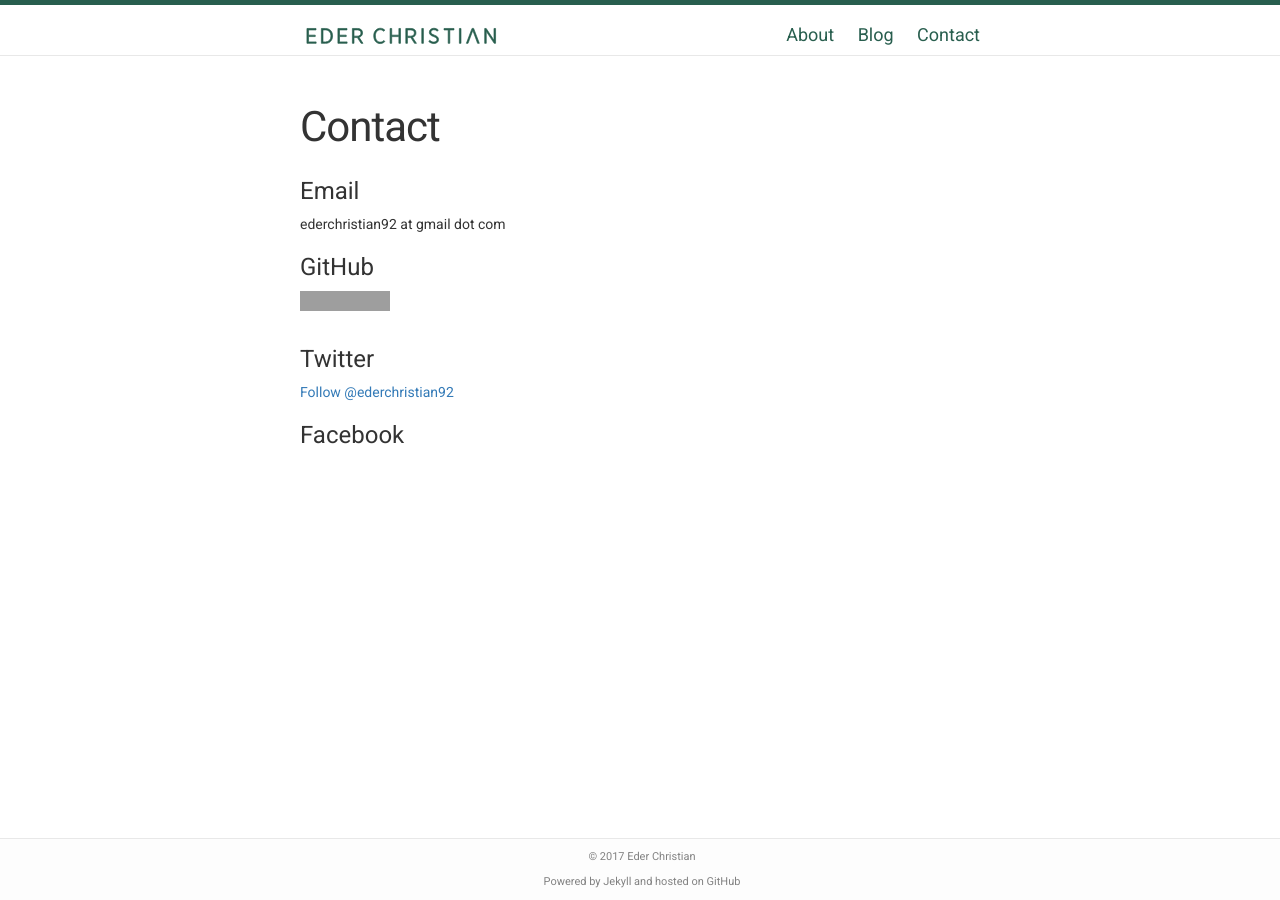
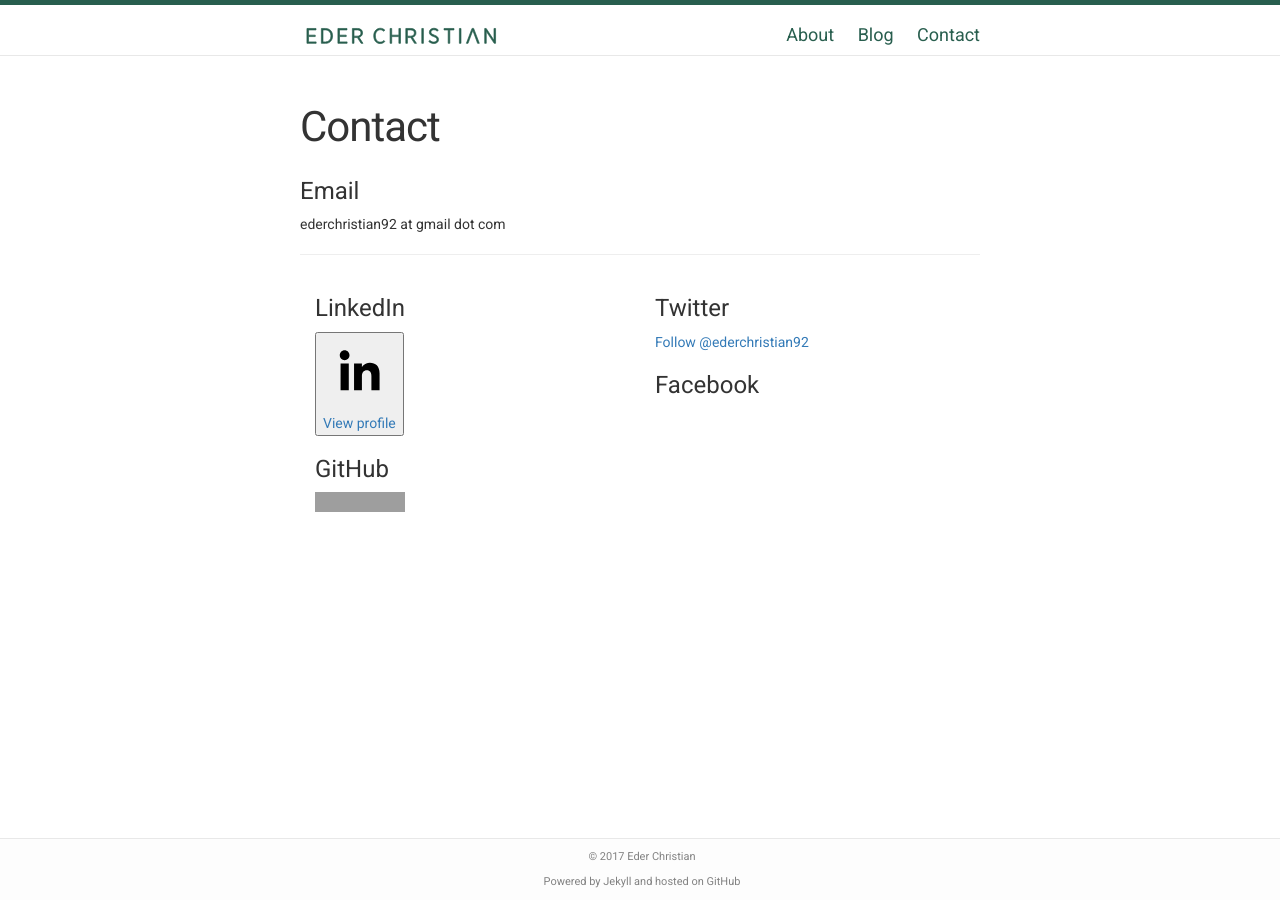
Before and after one commit to ederchristian/ederchristian, a Jekyll site: the page built from contact.md, in a window 1280 px wide. Built offline with Jekyll 4.4.1, drawn with Linux system fonts in a browser that asks for light colours; comment, search, counter and statistics services are not loaded; grey boxes are pictures that could not be loaded.

Commit message:
Add a LinkedIn button

```diff
--- a/_layouts/contact.html
+++ b/_layouts/contact.html
@@ -14,9 +14,17 @@ layout: default
 	<h3>Email</h3>
 	<p>ederchristian92 at gmail dot com</p>
 
+	<hr>
+
+	<div class="col-xs-12 col-sm-12 col-md-6 col-lg-6">
+		<h3>LinkedIn</h3>
+		<button class="btn-linkedin"><a href="https://linkedin.com/in/ederchristian92" target="_blank">{% include icon-linkedin.svg %}<span>View profile</span></a></button>
+
 		<h3>GitHub</h3>
 		<iframe src="https://ghbtns.com/github-btn.html?user=ederchristian&type=follow&size=large" frameborder="0" scrolling="0" height="30px"></iframe>
+	</div>
 
+	<div class="col-xs-12 col-sm-12 col-md-6 col-lg-6">
 		<h3>Twitter</h3>
 		<a class="twitter-follow-button" href="https://twitter.com/ederchristian92" data-size="large">
 			Follow @ederchristian92
@@ -26,3 +34,4 @@ layout: default
 		<div id="fb-root"></div>
 		<div class="fb-follow" data-href="https://www.facebook.com/echristian92" data-layout="standard" data-size="large" data-show-faces="true"></div>
 	</div>
+</div>
```
Lines whose indentation alone changed are shown as unchanged.
